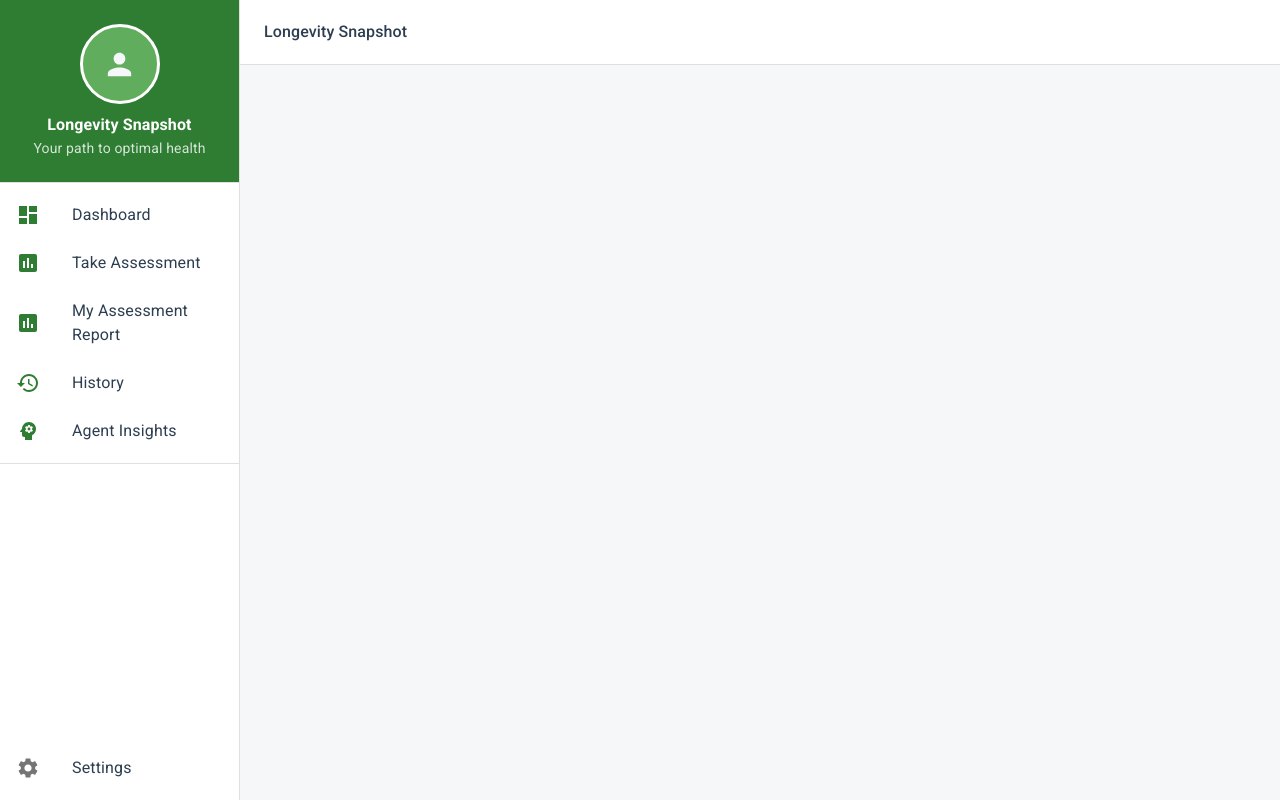
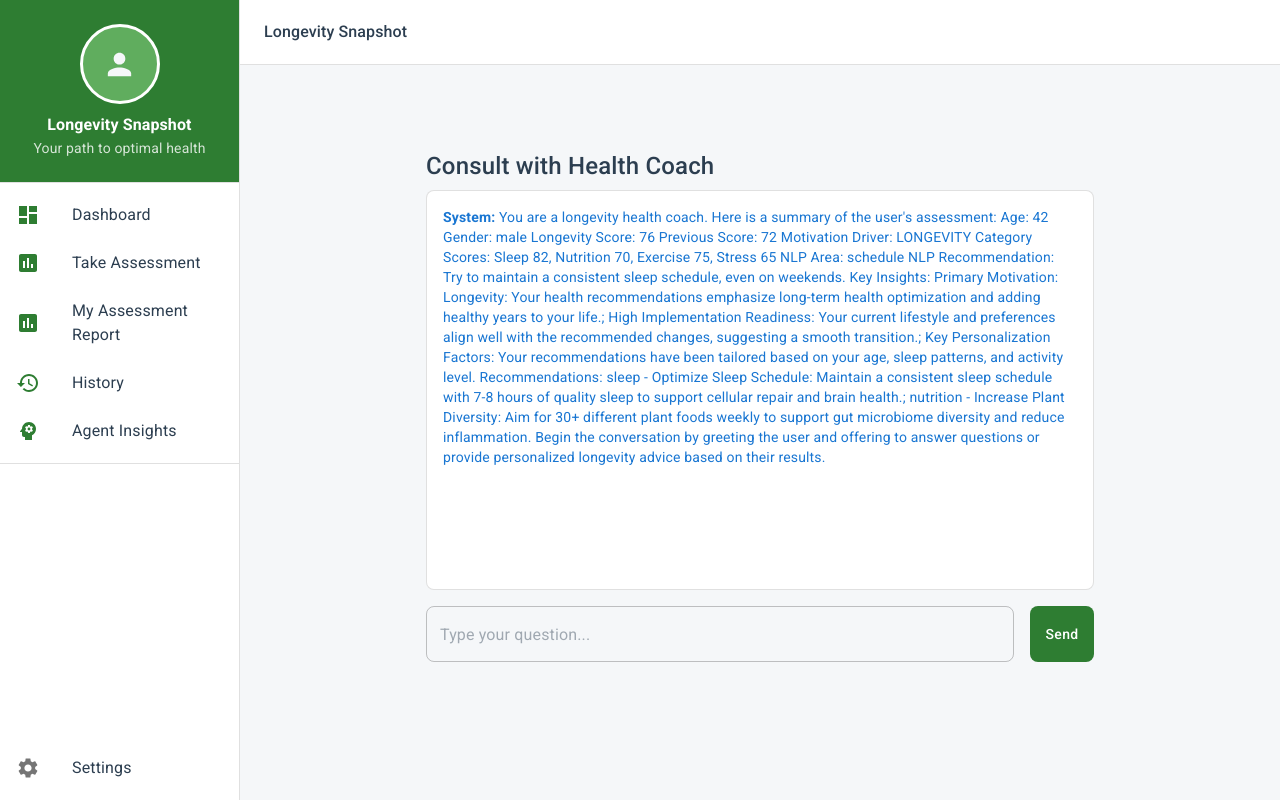
Before and after one commit to jpmellow/longevity_snap_02, a React (Create React App) app in the folder frontend/: page /health-coach-chat in a window 1280 px wide. Built offline with nearby package versions, Linux system fonts and the light colour scheme.

Commit message:
feat: Scaffold Health Coach Chat interface and route, wire up button navigation

```diff
--- a/frontend/src/App.js
+++ b/frontend/src/App.js
@@ -100,6 +100,7 @@ function App() {
             <Route path="/results/:assessmentId" element={<Results />} />
             <Route path="/history" element={<History />} />
             <Route path="/agent-insights" element={<AgentInsights />} />
+            <Route path="/health-coach-chat" element={React.createElement(require('./pages/HealthCoachChat').default)} />
           </Routes>
         </Layout>
       </Router>
--- /dev/null
+++ b/frontend/src/pages/HealthCoachChat.js
@@ -0,0 +1,115 @@
+import React, { useState, useRef } from 'react';
+import { Box, Typography, Paper, TextField, Button, CircularProgress, Stack } from '@mui/material';
+
+const mockAssessment = {
+  age: 42,
+  gender: 'male',
+  longevityScore: 76,
+  previousScore: 72,
+  motivationDriver: 'LONGEVITY',
+  categoryScores: {
+    sleep: 82,
+    nutrition: 70,
+    exercise: 75,
+    stress: 65
+  },
+  nlp_area: 'schedule',
+  nlp_recommendation: 'Try to maintain a consistent sleep schedule, even on weekends.',
+  insights: [
+    {
+      title: 'Primary Motivation: Longevity',
+      description: 'Your health recommendations emphasize long-term health optimization and adding healthy years to your life.'
+    },
+    {
+      title: 'High Implementation Readiness',
+      description: 'Your current lifestyle and preferences align well with the recommended changes, suggesting a smooth transition.'
+    },
+    {
+      title: 'Key Personalization Factors',
+      description: 'Your recommendations have been tailored based on your age, sleep patterns, and activity level.'
+    }
+  ],
+  recommendations: [
+    {
+      category: 'sleep',
+      title: 'Optimize Sleep Schedule',
+      description: 'Maintain a consistent sleep schedule with 7-8 hours of quality sleep to support cellular repair and brain health.'
+    },
+    {
+      category: 'nutrition',
+      title: 'Increase Plant Diversity',
+      description: 'Aim for 30+ different plant foods weekly to support gut microbiome diversity and reduce inflammation.'
+    }
+  ]
+};
+
+function buildInitialPrompt(assessment) {
+  return `You are a longevity health coach. Here is a summary of the user's assessment:\n\n` +
+    `Age: ${assessment.age}\n` +
+    `Gender: ${assessment.gender}\n` +
+    `Longevity Score: ${assessment.longevityScore}\n` +
+    `Previous Score: ${assessment.previousScore}\n` +
+    `Motivation Driver: ${assessment.motivationDriver}\n` +
+    `Category Scores: Sleep ${assessment.categoryScores.sleep}, Nutrition ${assessment.categoryScores.nutrition}, Exercise ${assessment.categoryScores.exercise}, Stress ${assessment.categoryScores.stress}\n` +
+    `NLP Area: ${assessment.nlp_area}\n` +
+    `NLP Recommendation: ${assessment.nlp_recommendation}\n` +
+    (assessment.insights.length > 0 ? `Key Insights: ${assessment.insights.map(i => i.title + ': ' + i.description).join('; ')}\n` : '') +
+    (assessment.recommendations.length > 0 ? `Recommendations: ${assessment.recommendations.map(r => r.category + ' - ' + r.title + ': ' + r.description).join('; ')}\n` : '') +
+    `\nBegin the conversation by greeting the user and offering to answer questions or provide personalized longevity advice based on their results.`;
+}
+
+const HealthCoachChat = () => {
+  const [messages, setMessages] = useState([
+    { sender: 'system', text: buildInitialPrompt(mockAssessment) }
+  ]);
+  const [input, setInput] = useState('');
+  const [loading, setLoading] = useState(false);
+  const chatEndRef = useRef(null);
+
+  // Placeholder for LLM integration
+  const sendMessage = async () => {
+    if (!input.trim()) return;
+    setMessages(prev => [...prev, { sender: 'user', text: input }]);
+    setLoading(true);
+    setInput('');
+    // Simulate LLM response
+    setTimeout(() => {
+      setMessages(prev => [...prev, { sender: 'coach', text: "[LLM reply placeholder]" }]);
+      setLoading(false);
+    }, 1200);
+  };
+
+  return (
+    <Box sx={{ maxWidth: 700, mx: 'auto', mt: 4, p: 2 }}>
+      <Typography variant="h4" gutterBottom>Consult with Health Coach</Typography>
+      <Paper variant="outlined" sx={{ minHeight: 400, maxHeight: 500, overflowY: 'auto', p: 2, mb: 2 }}>
+        <Stack spacing={2}>
+          {messages.map((msg, idx) => (
+            <Box key={idx} alignSelf={msg.sender === 'user' ? 'flex-end' : 'flex-start'}>
+              <Typography variant="body2" color={msg.sender === 'user' ? 'primary' : 'secondary'}>
+                <b>{msg.sender === 'user' ? 'You' : msg.sender === 'coach' ? 'Health Coach' : 'System'}:</b> {msg.text}
+              </Typography>
+            </Box>
+          ))}
+          {loading && <CircularProgress size={20} />}
+          <div ref={chatEndRef} />
+        </Stack>
+      </Paper>
+      <Box sx={{ display: 'flex', gap: 2 }}>
+        <TextField
+          fullWidth
+          variant="outlined"
+          placeholder="Type your question..."
+          value={input}
+          onChange={e => setInput(e.target.value)}
+          onKeyDown={e => { if (e.key === 'Enter') sendMessage(); }}
+        />
+        <Button variant="contained" color="success" onClick={sendMessage} disabled={loading}>
+          Send
+        </Button>
+      </Box>
+    </Box>
+  );
+};
+
+export default HealthCoachChat;
--- a/frontend/src/pages/Results.js
+++ b/frontend/src/pages/Results.js
@@ -273,7 +273,7 @@ const Results = () => {
               height: 40,
               '&:hover': { backgroundColor: '#2e7d32' }
             }}
-            onClick={() => { console.log('Consult with Health Coach clicked'); }}
+            onClick={() => navigate('/health-coach-chat')}
           >
             Consult with Health Coach
           </Button>
--- /dev/null
+++ b/frontend/src/routes/HealthCoachChatRoute.js
@@ -0,0 +1,6 @@
+import React from 'react';
+import HealthCoachChat from '../pages/HealthCoachChat';
+
+const HealthCoachChatRoute = () => <HealthCoachChat />;
+
+export default HealthCoachChatRoute;
```
